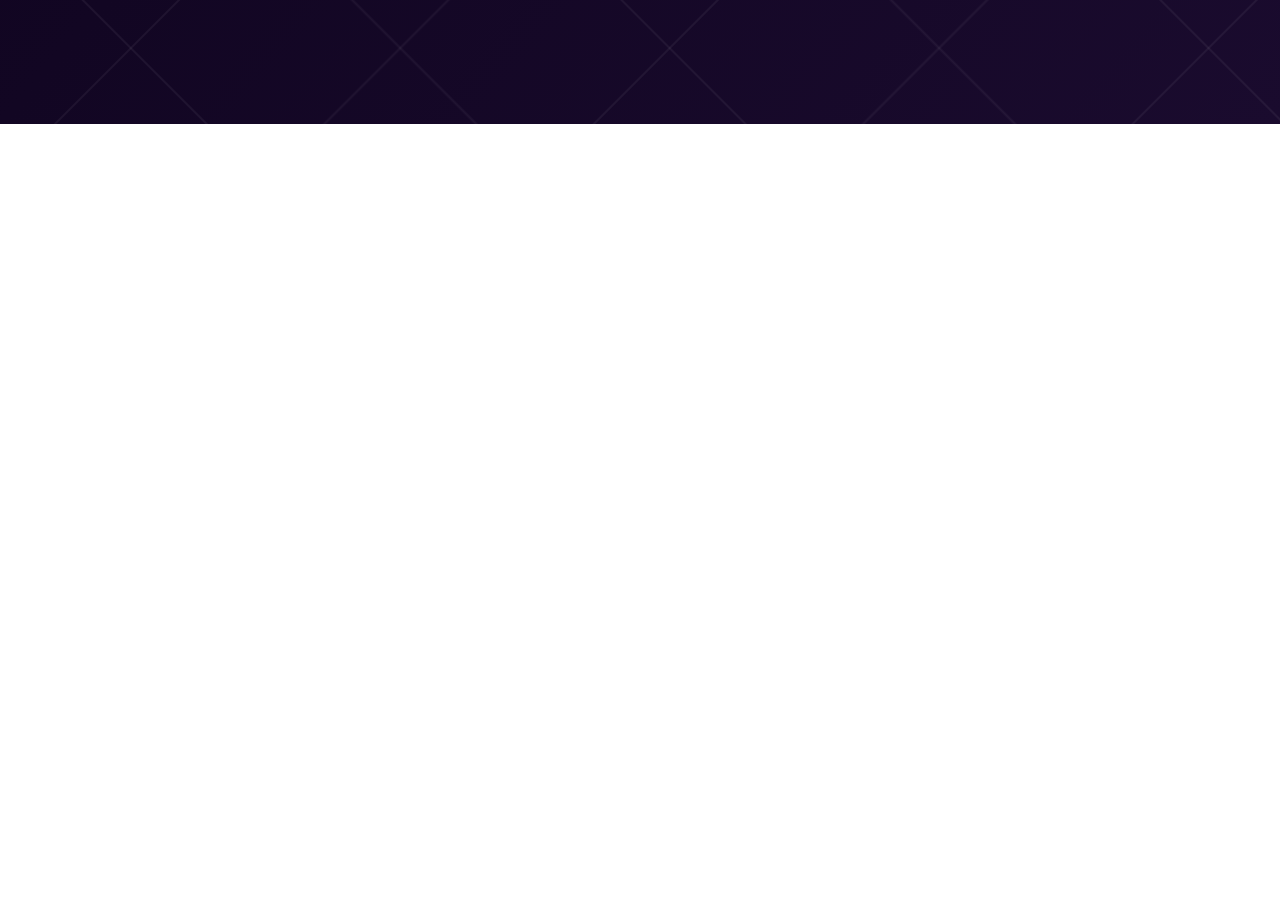
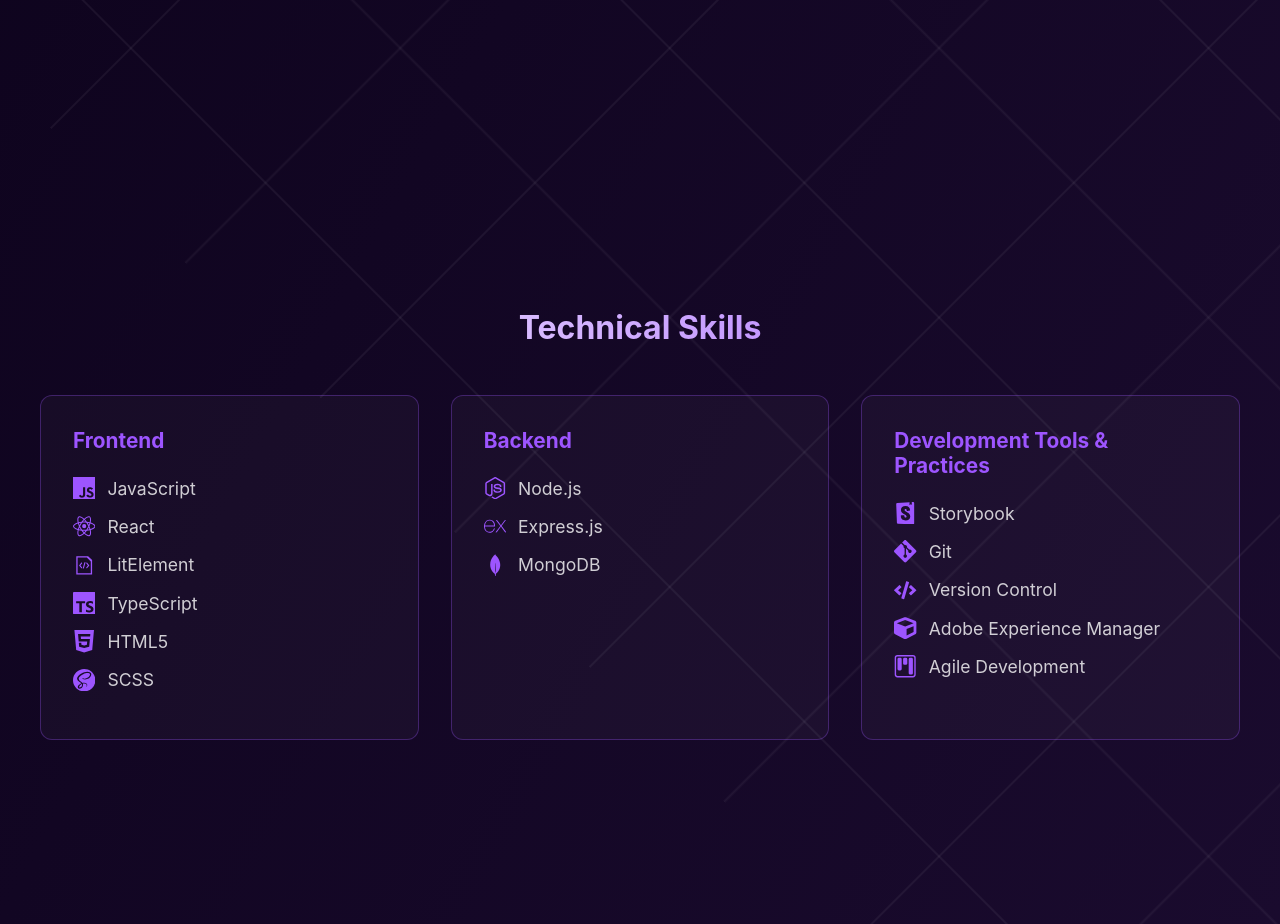
Before and after one commit to eric-capiz/portfolio, a React (Vite) app: page / in a window 1280 px wide. Shown: the part 1380-2304 px from the top of the page. Before the commit the page ends 1504 px from the top, so only its background shows below. Built offline with nearby package versions, Linux system fonts and the light colour scheme.

Commit message:
skills section added

```diff
--- a/src/App.jsx
+++ b/src/App.jsx
@@ -1,6 +1,7 @@
 import Hero from "./components/Hero";
 import Nav from "./components/Nav";
 import About from "./components/About";
+import Skills from "./components/Skills";
 
 function App() {
   return (
@@ -9,6 +10,7 @@
       <Nav />
       <Hero />
       <About />
+      <Skills />
     </div>
   );
 }
--- /dev/null
+++ b/src/components/Skills.jsx
@@ -0,0 +1,86 @@
+import {
+  SiJavascript,
+  SiReact,
+  SiTypescript,
+  SiHtml5,
+  SiSass,
+  SiNodedotjs,
+  SiExpress,
+  SiMongodb,
+  SiStorybook,
+  SiGit,
+} from "react-icons/si";
+import { FaCode, FaCube } from "react-icons/fa";
+import { BsKanban } from "react-icons/bs";
+import { DiCodeBadge } from "react-icons/di";
+
+function Skills() {
+  return (
+    <section id="skills" className="skills">
+      <div className="skills-content">
+        <h2>Technical Skills</h2>
+        <div className="skills-grid">
+          <div className="skill-category">
+            <h3>Frontend</h3>
+            <ul>
+              <li>
+                <SiJavascript className="skill-icon" /> JavaScript
+              </li>
+              <li>
+                <SiReact className="skill-icon" /> React
+              </li>
+              <li>
+                <DiCodeBadge className="skill-icon" /> LitElement
+              </li>
+              <li>
+                <SiTypescript className="skill-icon" /> TypeScript
+              </li>
+              <li>
+                <SiHtml5 className="skill-icon" /> HTML5
+              </li>
+              <li>
+                <SiSass className="skill-icon" /> SCSS
+              </li>
+            </ul>
+          </div>
+          <div className="skill-category">
+            <h3>Backend</h3>
+            <ul>
+              <li>
+                <SiNodedotjs className="skill-icon" /> Node.js
+              </li>
+              <li>
+                <SiExpress className="skill-icon" /> Express.js
+              </li>
+              <li>
+                <SiMongodb className="skill-icon" /> MongoDB
+              </li>
+            </ul>
+          </div>
+          <div className="skill-category">
+            <h3>Development Tools & Practices</h3>
+            <ul>
+              <li>
+                <SiStorybook className="skill-icon" /> Storybook
+              </li>
+              <li>
+                <SiGit className="skill-icon" /> Git
+              </li>
+              <li>
+                <FaCode className="skill-icon" /> Version Control
+              </li>
+              <li>
+                <FaCube className="skill-icon" /> Adobe Experience Manager
+              </li>
+              <li>
+                <BsKanban className="skill-icon" /> Agile Development
+              </li>
+            </ul>
+          </div>
+        </div>
+      </div>
+    </section>
+  );
+}
+
+export default Skills;
--- /dev/null
+++ b/src/styles/components/_skills.scss
@@ -0,0 +1,64 @@
+.skills {
+  padding: 6rem 2rem;
+  min-height: 100vh;
+  display: flex;
+  align-items: center;
+  justify-content: center;
+
+  .skills-content {
+    max-width: 1200px;
+    width: 100%;
+
+    h2 {
+      font-size: 2rem;
+      margin-bottom: 3rem;
+      text-align: center;
+      background: linear-gradient(to right, #fff, #9d55ff);
+      -webkit-background-clip: text;
+      color: transparent;
+    }
+
+    .skills-grid {
+      display: grid;
+      grid-template-columns: repeat(auto-fit, minmax(300px, 1fr));
+      gap: 2rem;
+
+      .skill-category {
+        background: rgba(255, 255, 255, 0.03);
+        border: 1px solid rgba(157, 85, 255, 0.3);
+        border-radius: 12px;
+        padding: 2rem;
+
+        h3 {
+          color: #9d55ff;
+          margin-bottom: 1.5rem;
+          font-size: 1.3rem;
+        }
+
+        ul {
+          list-style: none;
+
+          li {
+            color: rgba(255, 255, 255, 0.8);
+            margin-bottom: 1rem;
+            font-size: 1.1rem;
+            display: flex;
+            align-items: center;
+            transition: transform 0.2s ease;
+
+            &:hover {
+              transform: translateX(5px);
+              color: #fff;
+            }
+
+            .skill-icon {
+              color: #9d55ff;
+              margin-right: 12px;
+              font-size: 1.4rem;
+            }
+          }
+        }
+      }
+    }
+  }
+}
--- a/src/styles/main.scss
+++ b/src/styles/main.scss
@@ -1,6 +1,7 @@
 @use "./components/hero";
 @use "./components/nav";
 @use "./components/about";
+@use "./components/skills";
 
 * {
   margin: 0;
```
